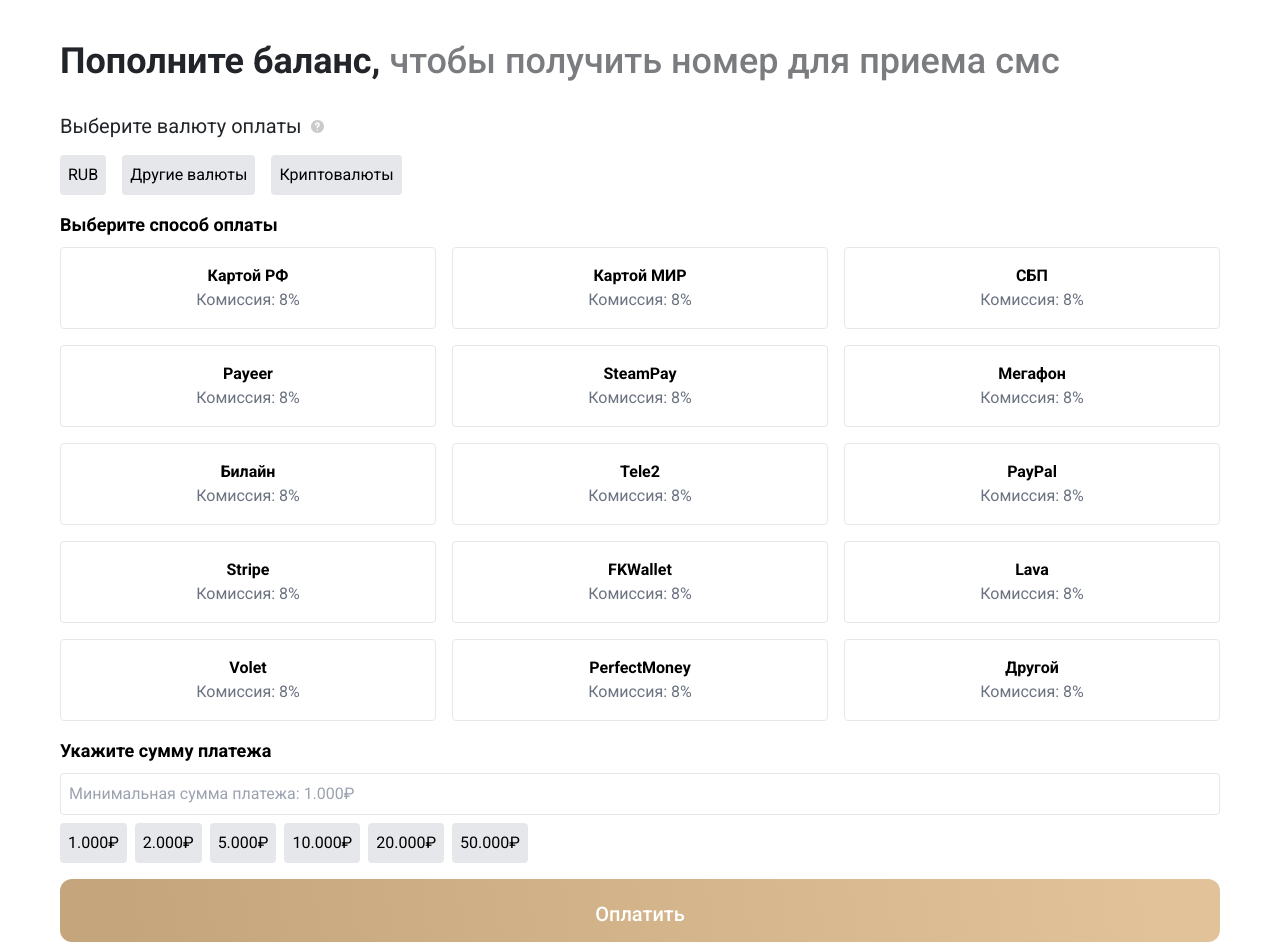
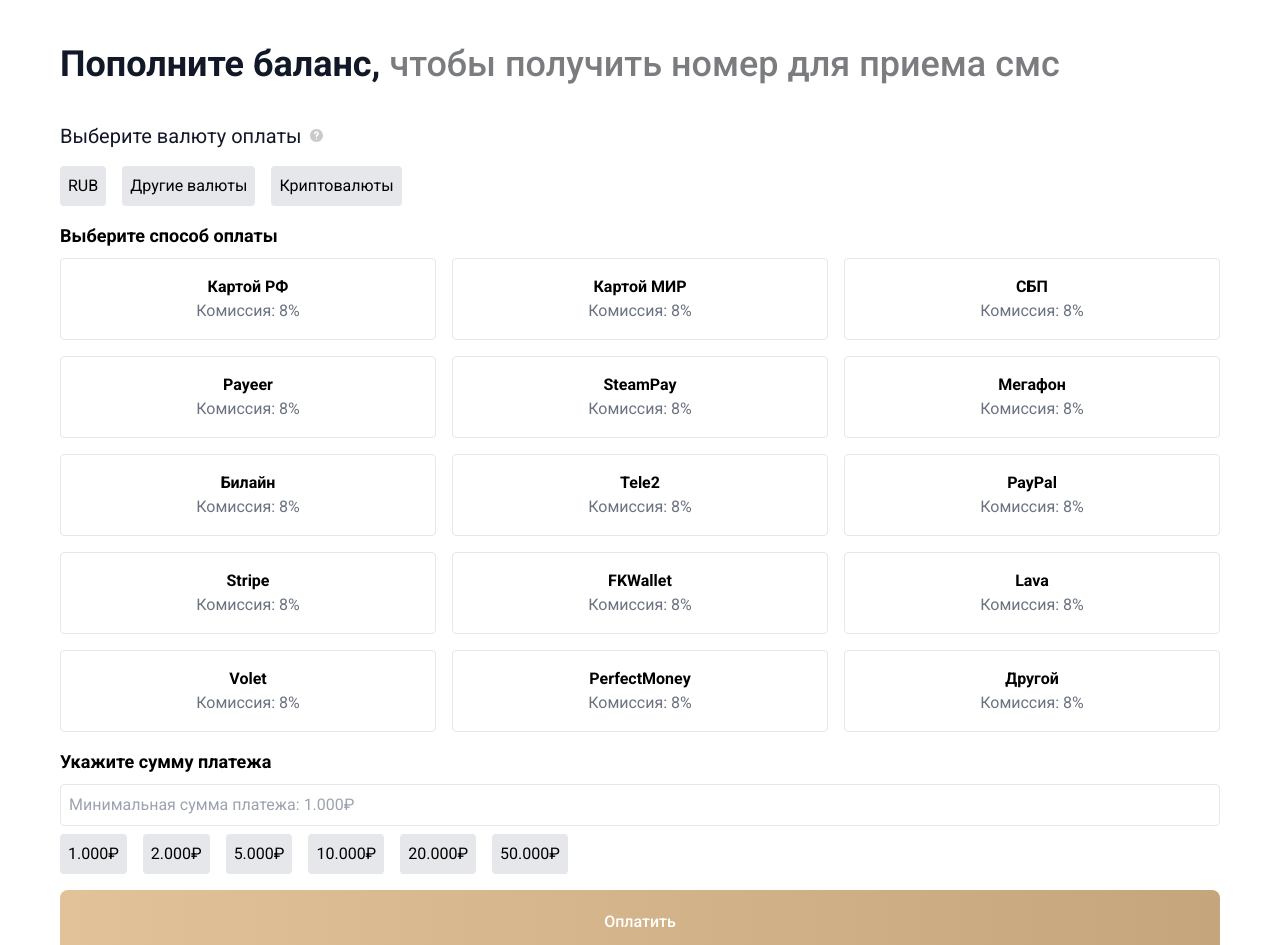
Before and after one commit to EugenyKurda/payment-service, a Vue app: page / in a window 1280 px wide. Shown: the top 945 px of the page. Built offline with nearby package versions, Linux system fonts and the light colour scheme.

Commit message:
the structure of the styles display has been changed

```diff
--- a/src/App.vue
+++ b/src/App.vue
@@ -1,49 +1,49 @@
 <script setup>
-import {ref} from 'vue';
+import { ref } from 'vue';
 
 const currencies = ref(['RUB', 'Другие валюты']);
 const paymentMethods = ref([
-	{name: 'Картой РФ', commission: '8%'},
-	{name: 'Картой МИР', commission: '8%'},
-	{name: 'СБП', commission: '8%'},
-	{name: 'Payeer', commission: '8%'},
-	{name: 'SteamPay', commission: '8%'},
-	{name: 'Мегафон', commission: '8%'},
-	{name: 'Билайн', commission: '8%'},
-	{name: 'Tele2', commission: '8%'},
-	{name: 'PayPal', commission: '8%'},
-	{name: 'Stripe', commission: '8%'},
-	{name: 'FKWallet', commission: '8%'},
-	{name: 'Lava', commission: '8%'},
-	{name: 'Volet', commission: '8%'},
-	{name: 'PerfectMoney', commission: '8%'},
-	{name: 'Другой', commission: '8%'},
+	{ name: 'Картой РФ', commission: '8%' },
+	{ name: 'Картой МИР', commission: '8%' },
+	{ name: 'СБП', commission: '8%' },
+	{ name: 'Payeer', commission: '8%' },
+	{ name: 'SteamPay', commission: '8%' },
+	{ name: 'Мегафон', commission: '8%' },
+	{ name: 'Билайн', commission: '8%' },
+	{ name: 'Tele2', commission: '8%' },
+	{ name: 'PayPal', commission: '8%' },
+	{ name: 'Stripe', commission: '8%' },
+	{ name: 'FKWallet', commission: '8%' },
+	{ name: 'Lava', commission: '8%' },
+	{ name: 'Volet', commission: '8%' },
+	{ name: 'PerfectMoney', commission: '8%' },
+	{ name: 'Другой', commission: '8%' },
 ]);
 const amounts = ref(['1.000₽', '2.000₽', '5.000₽', '10.000₽', '20.000₽', '50.000₽']);
 </script>
 
 <template>
 	<div class="px-0 pt-10 pb-20">
-		<h1 class="font-bold text-4xl leading-[117%] text-[#212529] mb-[30px]">
+		<h1 class="main-title">
 			Пополните баланс,
-			<span class="font-medium text-[rgba(33,37,41,0.6)]">чтобы получить номер для приема смс</span>
+			<span class="subtitle">чтобы получить номер для приема смс</span>
 		</h1>
 		<div class="mb-4">
-			<div class="flex items-center mb-[15px]">
-				<h2 class="font-normal text-xl text-[#212529] mr-[9px]">Выберите валюту оплаты</h2>
+			<div class="section-header">
+				<h2 class="section-title">Выберите валюту оплаты</h2>
 				<img src="./assets/question-icon.svg" alt="question-icon">
 			</div>
-			<div class="flex space-x-4">
-				<button v-for="currency in currencies" :key="currency" class="p-2 bg-gray-200 rounded">
+			<div class="button-group">
+				<button v-for="currency in currencies" :key="currency" class="currency-button">
 					{{ currency }}
 				</button>
-				<button class="p-2 bg-gray-200 rounded">Криптовалюты</button>
+				<button class="currency-button">Криптовалюты</button>
 			</div>
 		</div>
 		<div class="mb-4">
 			<h2 class="text-lg font-semibold mb-2">Выберите способ оплаты</h2>
 			<div class="grid grid-cols-3 gap-4">
-				<div v-for="method in paymentMethods" :key="method.name" class="p-4 border rounded text-center">
+				<div v-for="method in paymentMethods" :key="method.name" class="payment-method">
 					<div class="font-semibold">{{ method.name }}</div>
 					<div class="text-gray-500">Комиссия: {{ method.commission }}</div>
 				</div>
@@ -51,9 +51,9 @@
 		</div>
 		<div class="mb-4">
 			<h2 class="text-lg font-semibold mb-2">Укажите сумму платежа</h2>
-			<input type="text" placeholder="Минимальная сумма платежа: 1.000₽" class="p-2 border rounded w-full mb-2"/>
-			<div class="flex space-x-2">
-				<button v-for="amount in amounts" :key="amount" class="p-2 bg-gray-200 rounded">
+			<input type="text" placeholder="Минимальная сумма платежа: 1.000₽" class="payment-input"/>
+			<div class="button-group">
+				<button v-for="amount in amounts" :key="amount" class="amount-button">
 					{{ amount }}
 				</button>
 			</div>
@@ -63,15 +63,42 @@
 </template>
 
 <style scoped>
+@import './style.css';
+
+.main-title {
+	@apply font-bold text-4xl leading-snug text-gray-900 mb-8;
+}
+
+.subtitle {
+	@apply font-medium text-[rgba(33,37,41,0.6)];
+}
+
+.section-header {
+	@apply flex items-center mb-4;
+}
+
+.section-title {
+	@apply font-normal text-xl text-gray-900 mr-2;
+}
+
+.button-group {
+	@apply flex space-x-4;
+}
+
+.currency-button,
+.amount-button {
+	@apply p-2 bg-gray-200 rounded;
+}
+
+.payment-method {
+	@apply p-4 border rounded text-center;
+}
+
+.payment-input {
+	@apply p-2 border rounded w-full mb-2;
+}
+
 .custom-button {
-	width: 1160px;
-	height: 63px;
-	border-radius: 12px;
-	padding: 20px;
-	font-family: "Roboto", sans-serif;
-	font-weight: 500;
-	font-size: 20px;
-	color: #fff;
-	background: linear-gradient(260deg, #e2c299 5.64%, #c5a67c 94.29%);
+	@apply w-full h-16 rounded-lg px-5 font-medium text-white bg-gradient-to-r from-[#e2c299] to-[#c5a67c];
 }
 </style>
```
